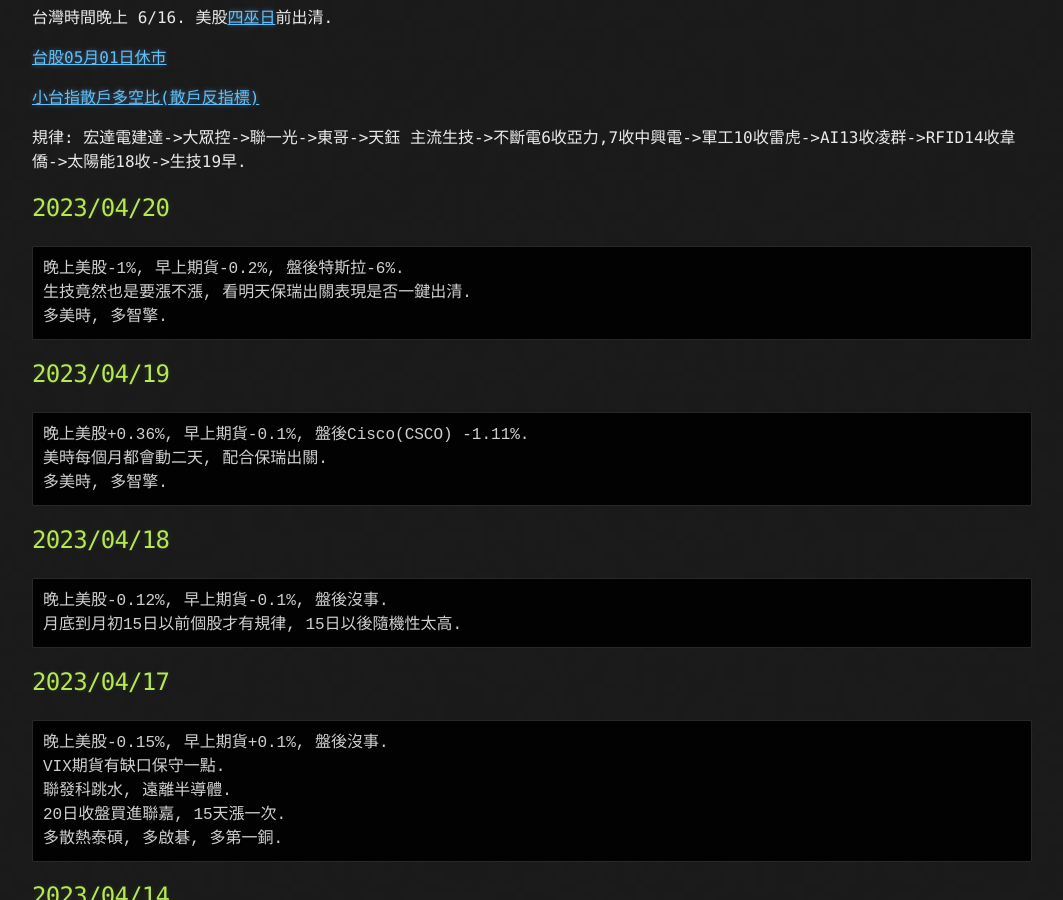
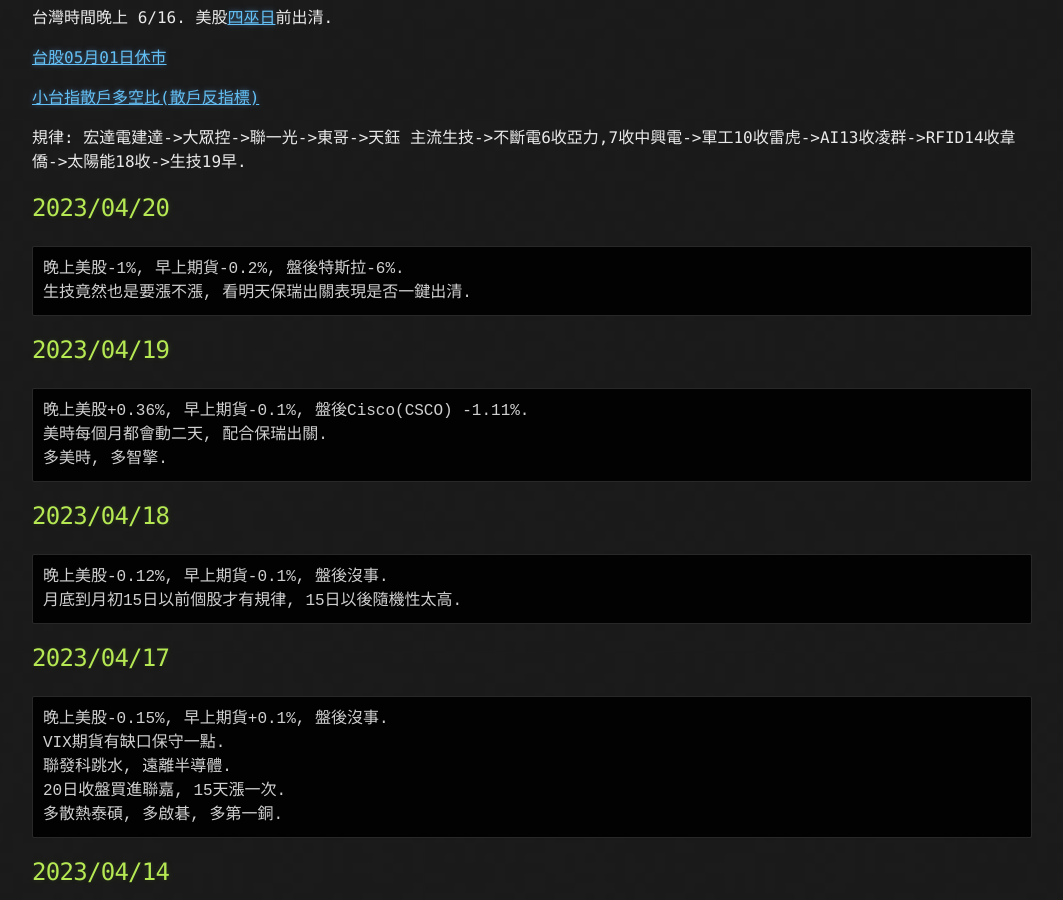
Before and after one commit to lepg5487/Stock_God, a Jekyll site: the page built from index.md, in a window 1280 px wide and 900 px high, scrolled down 412 px. Shown: the whole window, without its empty margins (108-1171 px from the left). Built offline with Jekyll 4.4.1, drawn with Linux system fonts in a browser that asks for light colours; our own code applies the rules of GitHub Pages for plain Markdown files.

Commit message:
Update index.md

````diff
--- a/index.md
+++ b/index.md
@@ -23,7 +23,6 @@ layout: testlayouts
 ```
 晚上美股-1%, 早上期貨-0.2%, 盤後特斯拉-6%.
 生技竟然也是要漲不漲, 看明天保瑞出關表現是否一鍵出清.
-多美時, 多智擎.
 ```
 
 ## 2023/04/19
````
